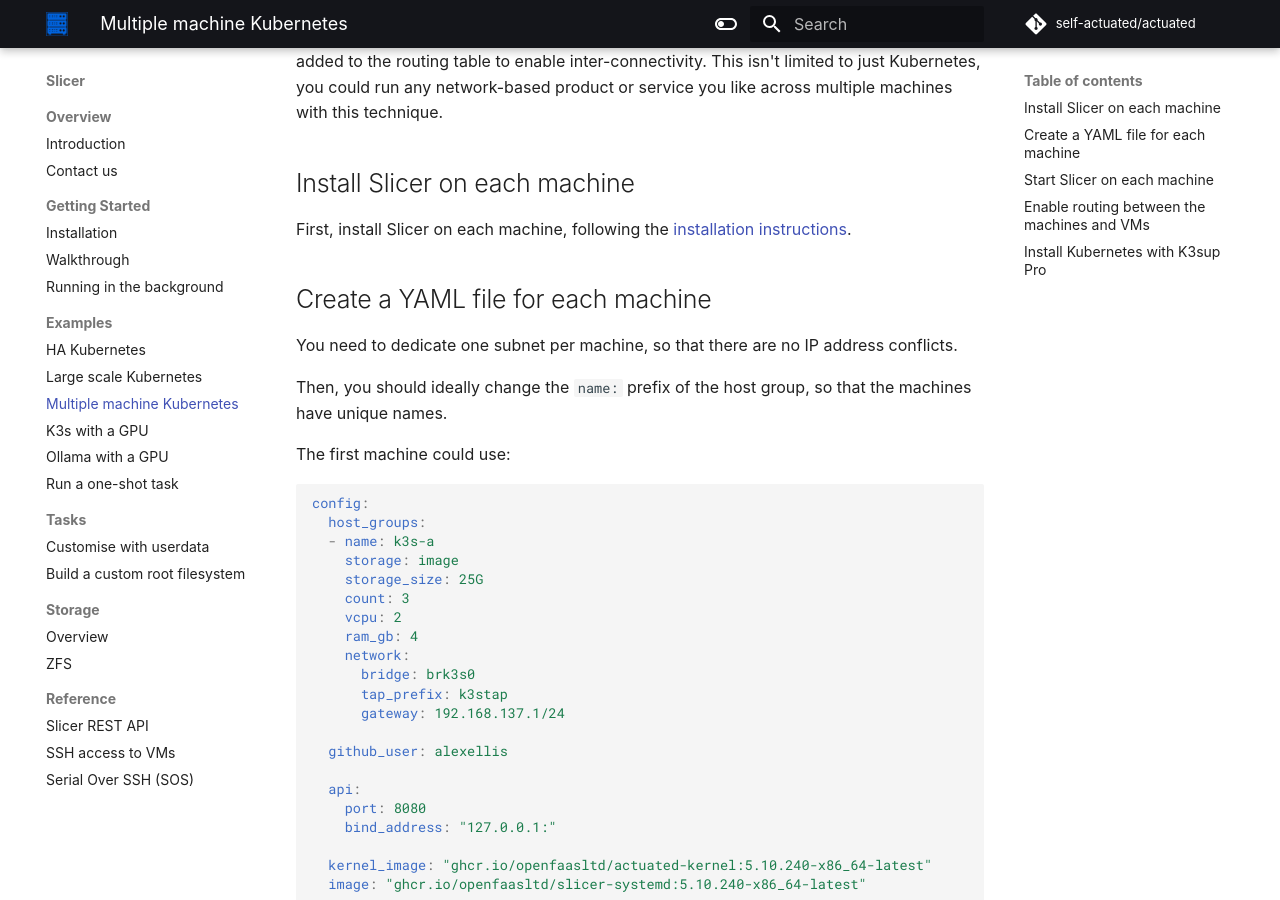
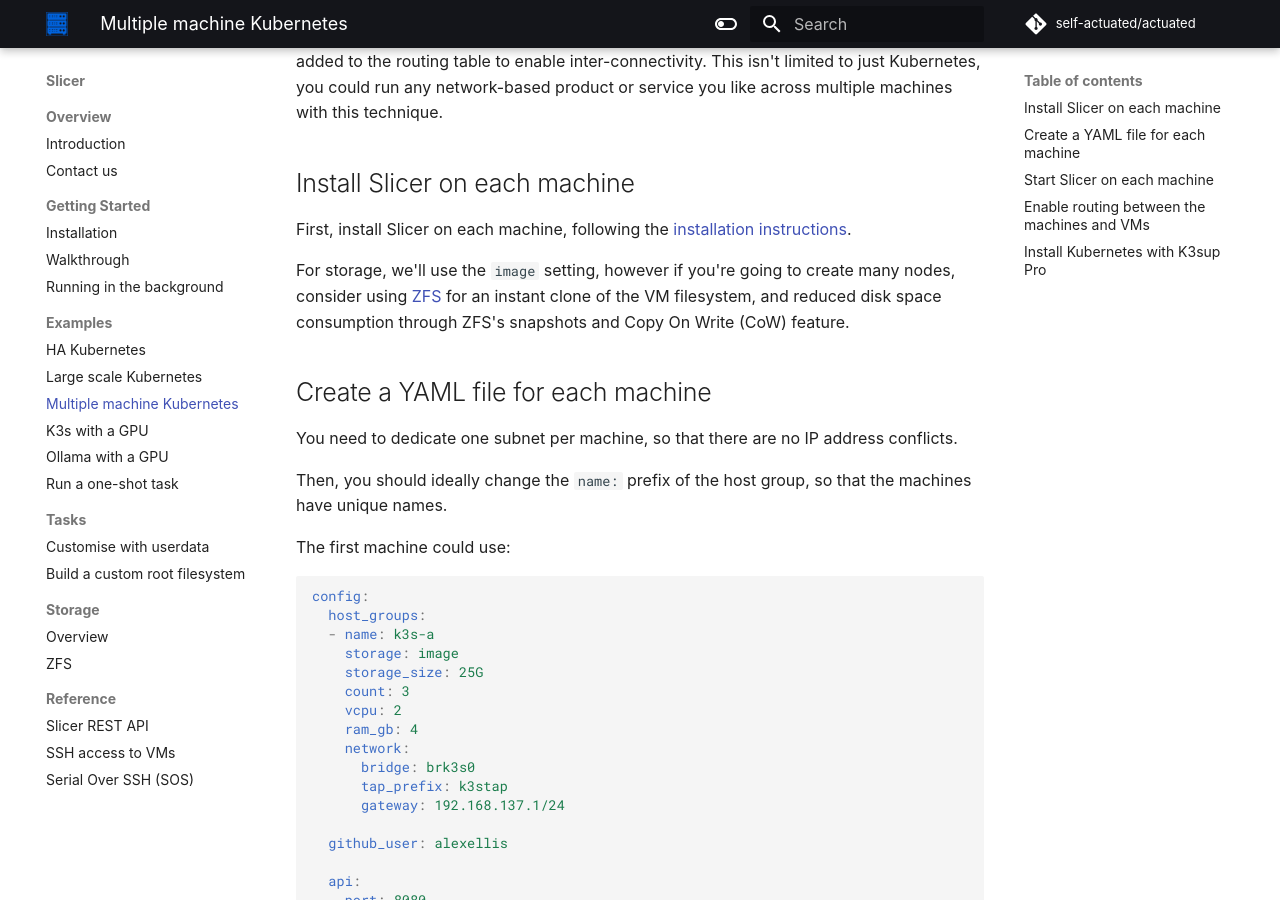
Before and after one commit to slicervm/docs.slicervm.com, an MkDocs documentation site: the page built from docs/examples/multiple-machine-k3s.md, in a window 1280 px wide and 900 px high, scrolled down 417 px. Built offline with MkDocs 1.6.1 and Material for MkDocs 9.7.7, drawn with Linux system fonts in a browser that asks for light colours; some web fonts are replaced; comment, search, counter and statistics services are not loaded.

Commit message:
ZFS notes
Signed-off-by: Alex Ellis (OpenFaaS Ltd) <alexellis2@gmail.com>

```diff
--- a/docs/examples/multiple-machine-k3s.md
+++ b/docs/examples/multiple-machine-k3s.md
@@ -12,6 +12,8 @@
 ## Install Slicer on each machine
 
 First, install Slicer on each machine, following the [installation instructions](/getting-started/installation.md).
+
+For storage, we'll use the `image` setting, however if you're going to create many nodes, consider using [ZFS](/storage/zfs.md) for an instant clone of the VM filesystem, and reduced disk space consumption through ZFS's snapshots and Copy On Write (CoW) feature.
 
 ## Create a YAML file for each machine
 
```
